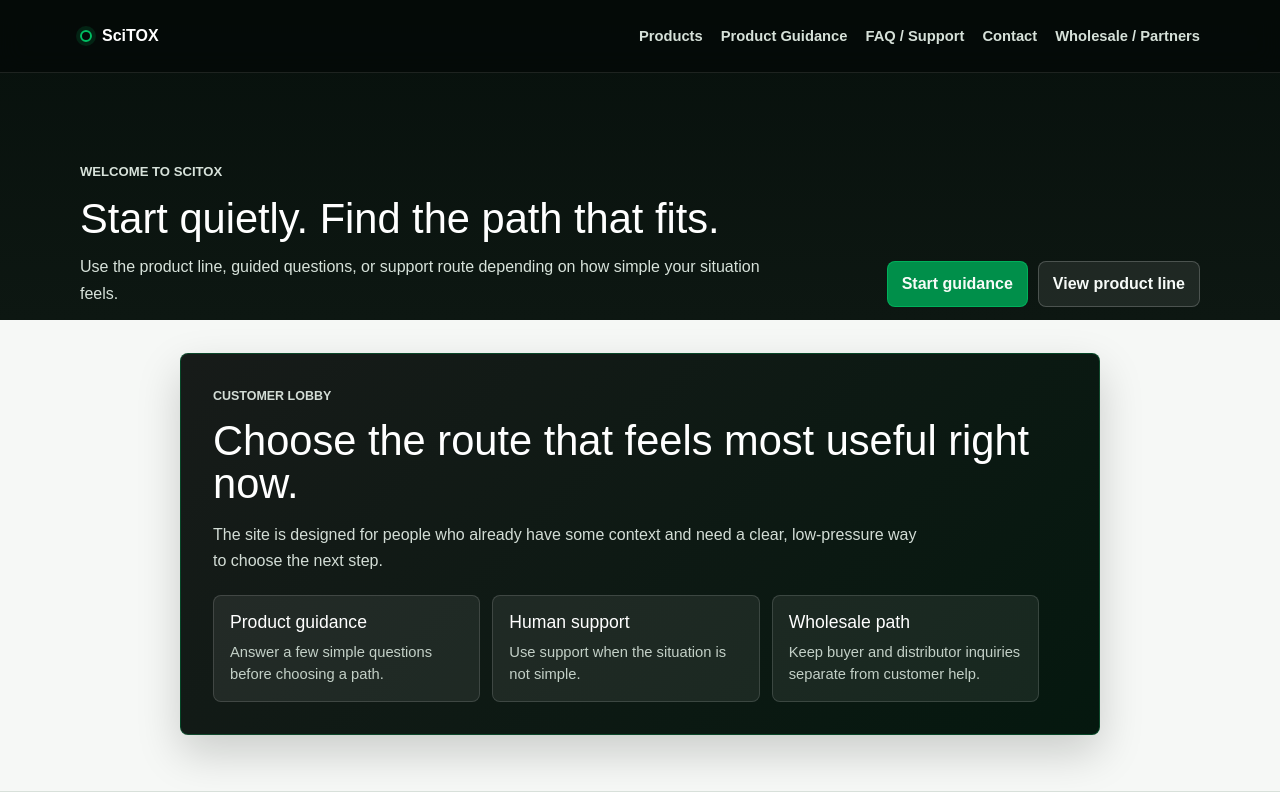
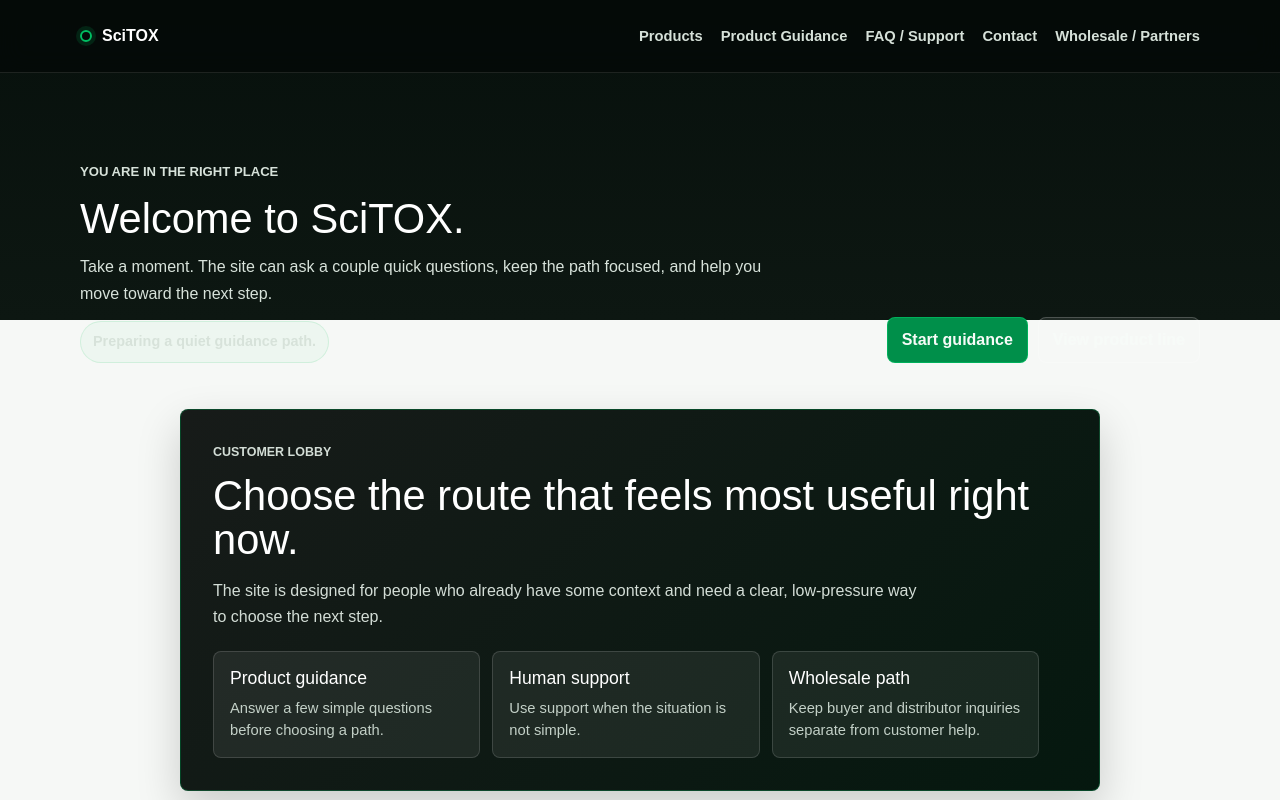
Before and after one commit to ancientagent/scitox-web-rebuild, a Next.js app in the folder site/: page / in a window 1280 px wide. Shown: the top 800 px of the page. Built offline with nearby package versions, Linux system fonts and the light colour scheme.

Commit message:
copy: soften SciTOX welcome sequence

```diff
--- a/site/app/globals.css
+++ b/site/app/globals.css
@@ -202,6 +202,19 @@ textarea {
 .welcome-greeting p {
   margin: 0;
   color: #d7e2da;
+}
+
+.welcome-greeting__status {
+  display: inline-flex;
+  width: fit-content;
+  max-width: 100%;
+  border: 1px solid rgb(159 228 185 / 36%);
+  border-radius: 999px;
+  background: rgb(159 228 185 / 10%);
+  padding: 8px 12px;
+  color: #c8f4d9;
+  font-size: 0.9rem;
+  font-weight: 800;
 }
 
 .welcome-greeting__actions {
--- a/site/components/WelcomeGreeting.tsx
+++ b/site/components/WelcomeGreeting.tsx
@@ -6,20 +6,22 @@ type WelcomeGreetingProps = {
 
 const greetingCopy = {
   home: {
-    eyebrow: "Welcome to SciTOX",
-    title: "Start quietly. Find the path that fits.",
+    eyebrow: "You are in the right place",
+    title: "Welcome to SciTOX.",
     body:
-      "Use the product line, guided questions, or support route depending on how simple your situation feels.",
+      "Take a moment. The site can ask a couple quick questions, keep the path focused, and help you move toward the next step.",
+    status: "Preparing a quiet guidance path.",
     primaryHref: "/guidance",
     primaryLabel: "Start guidance",
     secondaryHref: "/products",
     secondaryLabel: "View product line",
   },
   guidance: {
-    eyebrow: "Welcome to SciTOX",
-    title: "A few calm questions can point you in the right direction.",
+    eyebrow: "You are in the right place",
+    title: "Sit tight. We will ask a couple quick questions.",
     body:
-      "Choose the closest starting point. If the fit is not simple, the site routes you to support instead of guessing.",
+      "This step is designed to stay calm and focused. Choose the closest starting point, then continue toward whatever the next chapter holds.",
+    status: "Getting the guidance step ready before asking for details.",
     primaryHref: "#quick-guidance",
     primaryLabel: "Start questions",
     secondaryHref: "/products",
@@ -36,6 +38,7 @@ export function WelcomeGreeting({ context = "home" }: WelcomeGreetingProps) {
         <p className="welcome-greeting__eyebrow">{copy.eyebrow}</p>
         <h1>{copy.title}</h1>
         <p>{copy.body}</p>
+        <p className="welcome-greeting__status">{copy.status}</p>
       </div>
       <div className="welcome-greeting__actions" aria-label="Welcome actions">
         <Link className="button-link button-link--primary" href={copy.primaryHref}>
```
